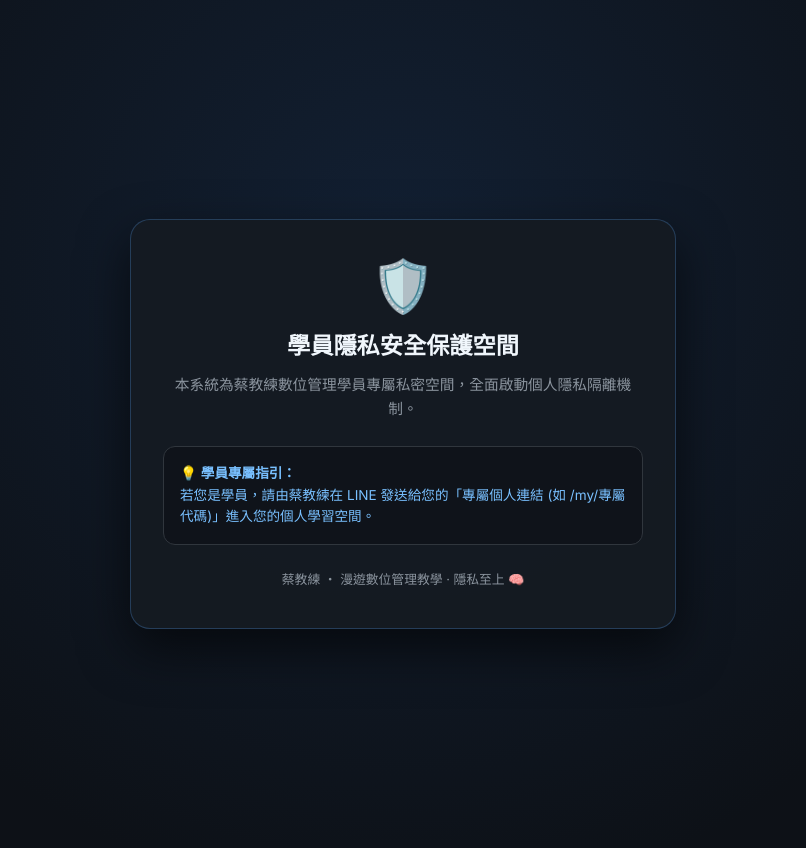
After one commit to bangdoll/StudentCRM, a Python web app: template templates/lock.html in a window 1280 px wide. The commit adds this page. Shown: the whole page, without its empty margins (237-1043 px from the left). Run offline with Jinja, Linux system fonts and the light colour scheme; the template is opened without the code that fills it, so the values that code supplies are empty.

Commit message:
feat(auth): add zero-password coach magic pass (/coach/zzzz) and privacy lock

```diff
--- a/templates/hub.html
+++ b/templates/hub.html
@@ -353,12 +353,12 @@
                                 📅 {{ note.date or '課堂紀錄' }}
                             </span>
                         </div>
-                        <a href="/note?path={{ note.path|urlencode }}" class="btn-open" style="font-size: 0.82rem; padding: 5px 14px;">
+                        <a href="/note?path={{ note.path|urlencode }}&token={{ token }}" class="btn-open" style="font-size: 0.82rem; padding: 5px 14px;">
                             閱讀完整筆記 ➔
                         </a>
                     </div>
 
-                    <a href="/note?path={{ note.path|urlencode }}" class="note-title-link">
+                    <a href="/note?path={{ note.path|urlencode }}&token={{ token }}" class="note-title-link">
                         {{ note.title or note.filename }}
                     </a>
 
--- /dev/null
+++ b/templates/lock.html
@@ -0,0 +1,82 @@
+<!DOCTYPE html>
+<html lang="zh-Hant">
+<head>
+    <meta charset="UTF-8">
+    <meta name="viewport" content="width=device-width, initial-scale=1.0">
+    <title>學員隱私保護空間 | 漫遊數位</title>
+    <link rel="apple-touch-icon" sizes="180x180" href="{{ url_for('static', path='/apple-touch-icon.png') }}">
+    <link rel="icon" type="image/svg+xml" href="{{ url_for('static', path='/favicon.svg') }}">
+    <meta name="theme-color" content="#0d1117">
+    <link rel="stylesheet" href="{{ url_for('static', path='/style.css') }}">
+    <link href="https://fonts.googleapis.com/css2?family=Inter:wght@400;500;700&family=Noto+Sans+TC:wght@400;500;700&display=swap" rel="stylesheet">
+    <style>
+        body {
+            min-height: 100vh;
+            display: flex;
+            align-items: center;
+            justify-content: center;
+            padding: 24px;
+            background: #0d1117;
+            background-image: radial-gradient(circle at 50% 30%, rgba(56, 139, 253, 0.12) 0%, rgba(13, 17, 23, 0.98) 75%);
+        }
+        .lock-card {
+            max-width: 480px;
+            width: 100%;
+            background: rgba(22, 27, 34, 0.95);
+            border: 1px solid rgba(88, 166, 255, 0.25);
+            border-radius: 20px;
+            padding: 40px 32px;
+            text-align: center;
+            box-shadow: 0 20px 50px rgba(0, 0, 0, 0.6);
+        }
+        .lock-icon {
+            font-size: 3.2rem;
+            margin-bottom: 16px;
+            line-height: 1;
+        }
+        .lock-title {
+            font-size: 1.45rem;
+            font-weight: 700;
+            color: #f0f6fc;
+            margin: 0 0 12px;
+        }
+        .lock-desc {
+            font-size: 0.92rem;
+            color: var(--text-secondary);
+            line-height: 1.65;
+            margin: 0 0 24px;
+        }
+        .lock-box {
+            background: rgba(13, 17, 23, 0.7);
+            border: 1px solid var(--border-color);
+            border-radius: 12px;
+            padding: 16px;
+            font-size: 0.85rem;
+            color: #79c0ff;
+            line-height: 1.6;
+            text-align: left;
+        }
+        .lock-footer {
+            margin-top: 24px;
+            font-size: 0.8rem;
+            color: var(--text-secondary);
+        }
+    </style>
+</head>
+<body>
+    <div class="lock-card">
+        <div class="lock-icon">🛡️</div>
+        <h1 class="lock-title">學員隱私安全保護空間</h1>
+        <p class="lock-desc">
+            本系統為蔡教練數位管理學員專屬私密空間，全面啟動個人隱私隔離機制。
+        </p>
+        <div class="lock-box">
+            💡 <strong>學員專屬指引：</strong><br>
+            若您是學員，請由蔡教練在 LINE 發送給您的「專屬個人連結 (如 /my/專屬代碼)」進入您的個人學習空間。
+        </div>
+        <div class="lock-footer">
+            蔡教練 ‧ 漫遊數位管理教學 · 隱私至上 🧠
+        </div>
+    </div>
+</body>
+</html>
```
Also changed, not shown: main.py (+83 -1 lines), tests/test_learning_hub.py (+17 -0 lines).
